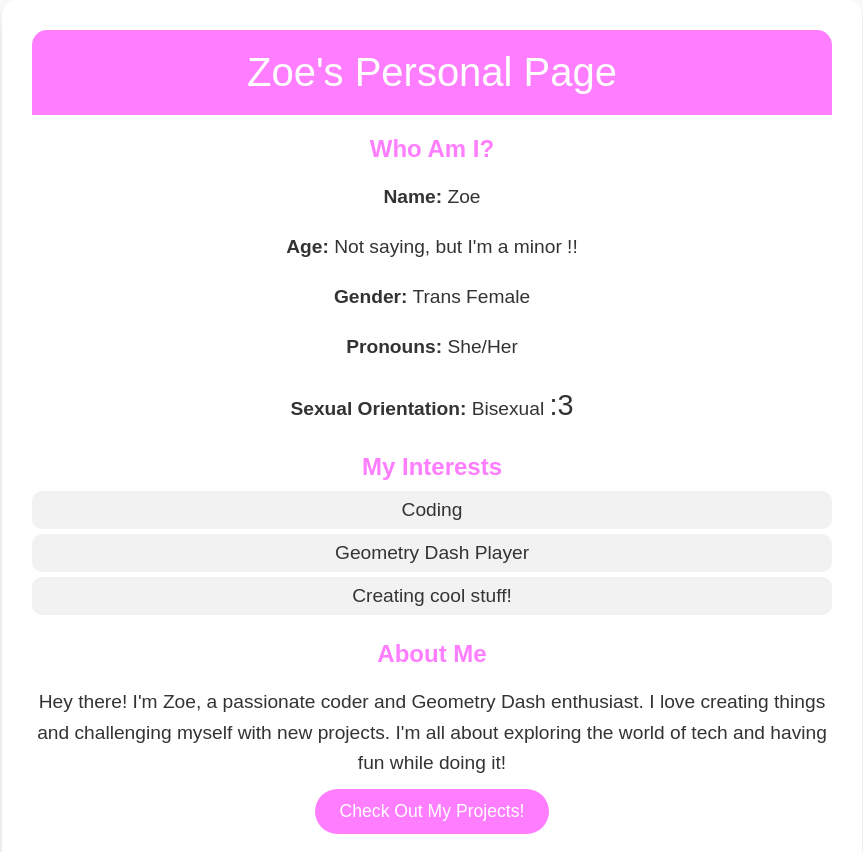
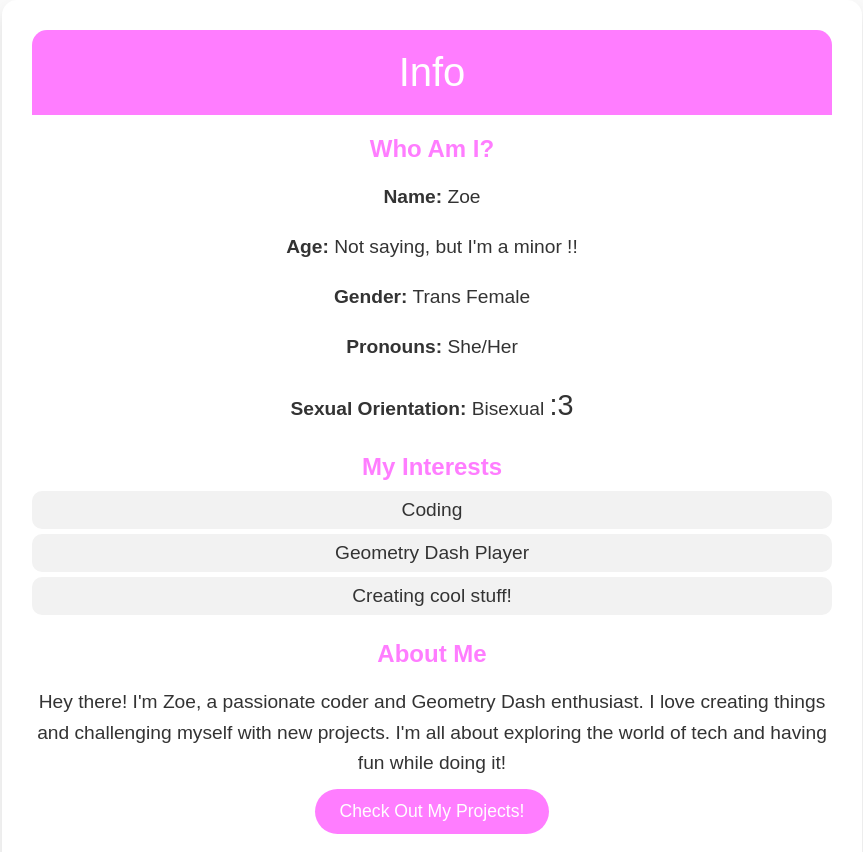
Before and after one commit to zoegmd/zoegmd, a plain HTML site: page index.html in a window 1280 px wide. Shown: the top 852 px of the page, without its empty margins (208-1071 px from the left). Drawn offline with Linux system fonts and the light colour scheme.

Commit message:
Update index.html

```diff
--- a/index.html
+++ b/index.html
@@ -4,7 +4,7 @@
     <meta charset="UTF-8">
     <meta name="viewport" content="width=device-width, initial-scale=1.0">
     <meta http-equiv="X-UA-Compatible" content="ie=edge">
-    <title>Zoe's Personal Page</title>
+    <title>zoe's site</title>
     <style>
         body {
             font-family: 'Arial', sans-serif;
@@ -132,7 +132,7 @@
 
     <div class="container">
         <div class="header">
-            Zoe's Personal Page
+            Info
         </div>
 
         <div class="section">
```
